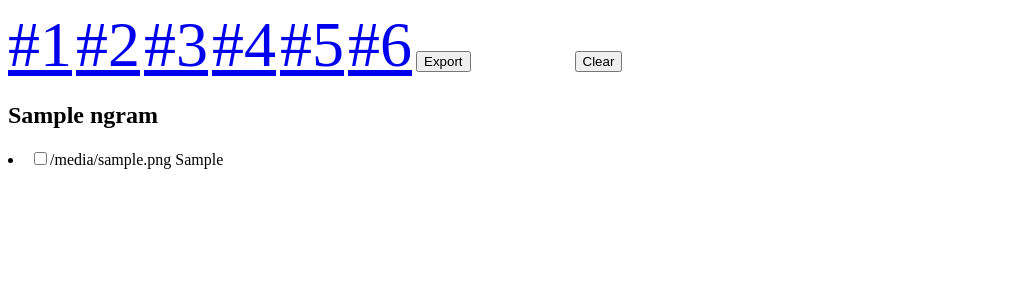
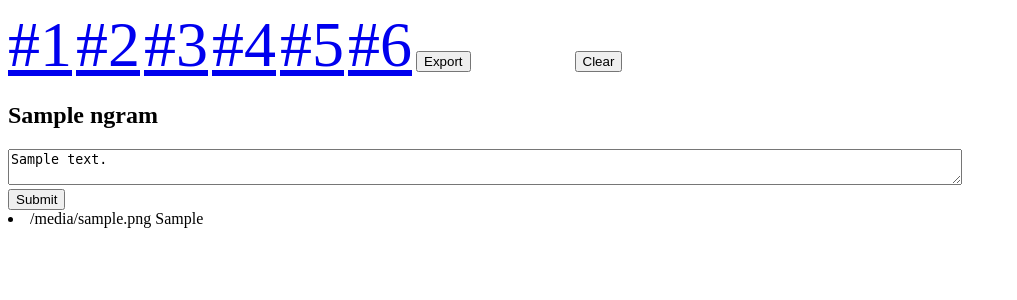
Before and after one commit to talkingtoaj/CorpusFrequency, a Flask app: template templates/sentence_view.html in a window 1280 px wide. Shown: the top 300 px of the page, without its empty margins (0-1017 px from the left). Run offline with Flask 2, Linux system fonts and the light colour scheme; the template is opened without the code that fills it: most values are stand-ins (such as "Sample title", 1, 10 or a date in 2020); parts of the project's set-up code (start-up, migrations or seed data) failed here and were passed over.

Commit message:
added textarea

```diff
--- a/app.py
+++ b/app.py
@@ -22,8 +22,7 @@ def load():
                 result[0]: {
                     "ngram": result[0],
                     "count": result[1],
-                    "checked": False,
-                    "sentences": [],
+                    "chosen_text": "",
                 } for result in results[str(n)]
             }
     for n, groups in ngram_groups.items():
@@ -36,24 +35,11 @@ load()
 def home():
     return render_template("nav.html")
 
-@app.route("/toggle-ngram", methods=["POST"])
-def toggle():
-    ngram = request.form['ngram']
-    n = ngrams_to_n[ngram]
-    ngram_groups[n][ngram]["checked"] = not ngram_groups[n][ngram]["checked"]
-    save_state()
-    return ""
-
-@app.route("/toggle-sentence", methods=["POST"])
+@app.route("/submit-text", methods=["POST"])
 def choose():
     ngram = request.form['ngram']
     n = ngrams_to_n[ngram]
-    sentence = request.form['sentence']
-    sentences = ngram_groups[n][ngram]["sentences"]
-    if sentence in sentences:
-        sentences.remove(sentence)
-    else:
-        sentences.append(sentence)
+    ngram_groups[n][ngram]["chosen_text"] = request.form["chosen_text"]
     save_state()
     return ""
 
@@ -64,7 +50,7 @@ def ngrams(n):
 @app.route("/sentences/<ngram>")
 def sentences(ngram):
     n = ngrams_to_n[ngram]
-    return render_template("sentence_view.html", results=search(ngram), ngram=ngram, sentences=ngram_groups[n][ngram]["sentences"])
+    return render_template("sentence_view.html", results=search(ngram), ngram=ngram, chosen_text=ngram_groups[n][ngram]["chosen_text"])
 
 @app.route("/export")
 def export():
@@ -76,9 +62,8 @@ def export():
     writer.writeheader()
     for group in ngram_groups.values():
         for ngram, value in group.items():
-            if value["checked"]:
-                for sentence in value["sentences"]:
-                    writer.writerow({'ngram': ngram, 'sentence': sentence})
+            if value['chosen_text'] != '':
+                writer.writerow({'ngram': ngram, 'sentence': value['chosen_text']})
     output = make_response(si.getvalue())
     output.headers["Content-Disposition"] = "attachment; filename=sentences.csv"
     output.headers["Content-type"] = "text/csv"
--- a/templates/sentence_view.html
+++ b/templates/sentence_view.html
@@ -1,16 +1,21 @@
 {% extends "nav.html" %}
 {% block content %}
 <h2>{{ngram}}</h2>
+<textarea id="textarea" style="min-width: 75%;">{{chosen_text}}</textarea>
+<div>
+    <button onclick="submitText()">Submit</button><span id="response"></span>
+</div>
 {% for result in results %}
-    <li><input type="checkbox" onclick="toggleSentence('{{result.sentence}}')" {{'checked' if result.sentence in sentences}}>{{ result.fileName }} {{ result.markup_sentence | safe}}</li>
+    <li>{{ result.fileName }} {{ result.markup_sentence | safe}}</li>
 {% endfor %}
 
 <script>
-    function toggleSentence(sentence) {
+    function submitText(sentence) {
         var xhr = new XMLHttpRequest()
-        xhr.open('POST', '/toggle-sentence')
+        xhr.open('POST', '/submit-text')
         xhr.setRequestHeader("Content-type", "application/x-www-form-urlencoded")
-        xhr.send('ngram={{ngram}}' + '&sentence=' + sentence)
+        xhr.send('ngram={{ngram}}' + '&chosen_text=' + document.getElementById("textarea").value)
+        document.getElementById("response").innerHTML = "Submitted";
     }
 </script>
 
```
Also changed, not shown: templates/ngrams.html (+1 -11 lines).
